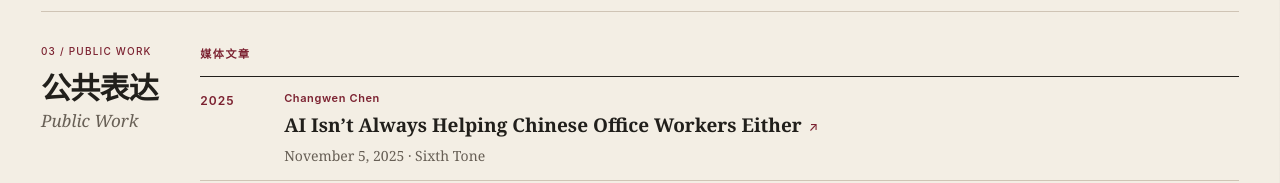
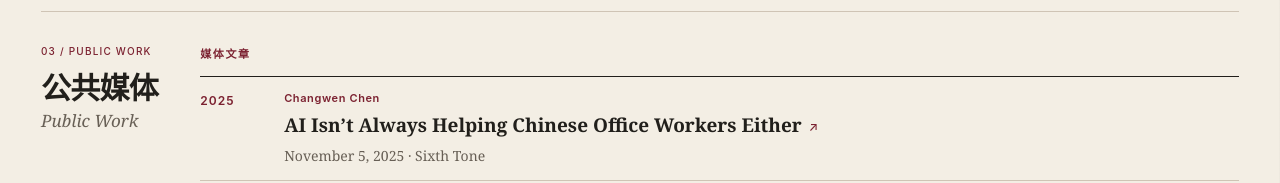
Before and after one commit to cklasd/changwen-chen-academic-homepage, a Next.js app: page / in a window 1280 px wide. Shown: the part 2011-2194 px from the top of the page. Built offline with nearby package versions, Linux system fonts and the light colour scheme.

Commit message:
Rename public work section in Chinese

```diff
--- a/app/LegacyHome.tsx
+++ b/app/LegacyHome.tsx
@@ -9,7 +9,7 @@ const copy = {
     home: "首页",
     about: "简介",
     work: "研究成果",
-    publicWork: "公共表达",
+    publicWork: "公共媒体",
     publicWriting: "媒体文章",
     podcastTalks: "播客与对谈",
     profileLabel: "个人研究自述",
@@ -39,7 +39,7 @@ const navItems = [
   { id: "home", zh: "首页", en: "Home" },
   { id: "about", zh: "简介", en: "About" },
   { id: "work", zh: "研究成果", en: "Publications" },
-  { id: "writing", zh: "公共表达", en: "Public Work" },
+  { id: "writing", zh: "公共媒体", en: "Public Work" },
 ] as const;
 
 export const profileStatement = {
@@ -320,7 +320,7 @@ export default function Home() {
         </section>
 
         <section className="editorial-section" id="writing" aria-labelledby="writing-title">
-          <SectionTitle number="03 / PUBLIC WORK" id="writing-title" primary={t.publicWork} secondary={locale === "zh" ? "Public Work" : "公共表达"} />
+          <SectionTitle number="03 / PUBLIC WORK" id="writing-title" primary={t.publicWork} secondary={locale === "zh" ? "Public Work" : "公共媒体"} />
           <div className="section-body">
             <div className="public-work-group">
               <p className="subsection-label">{t.publicWriting}</p>
```
